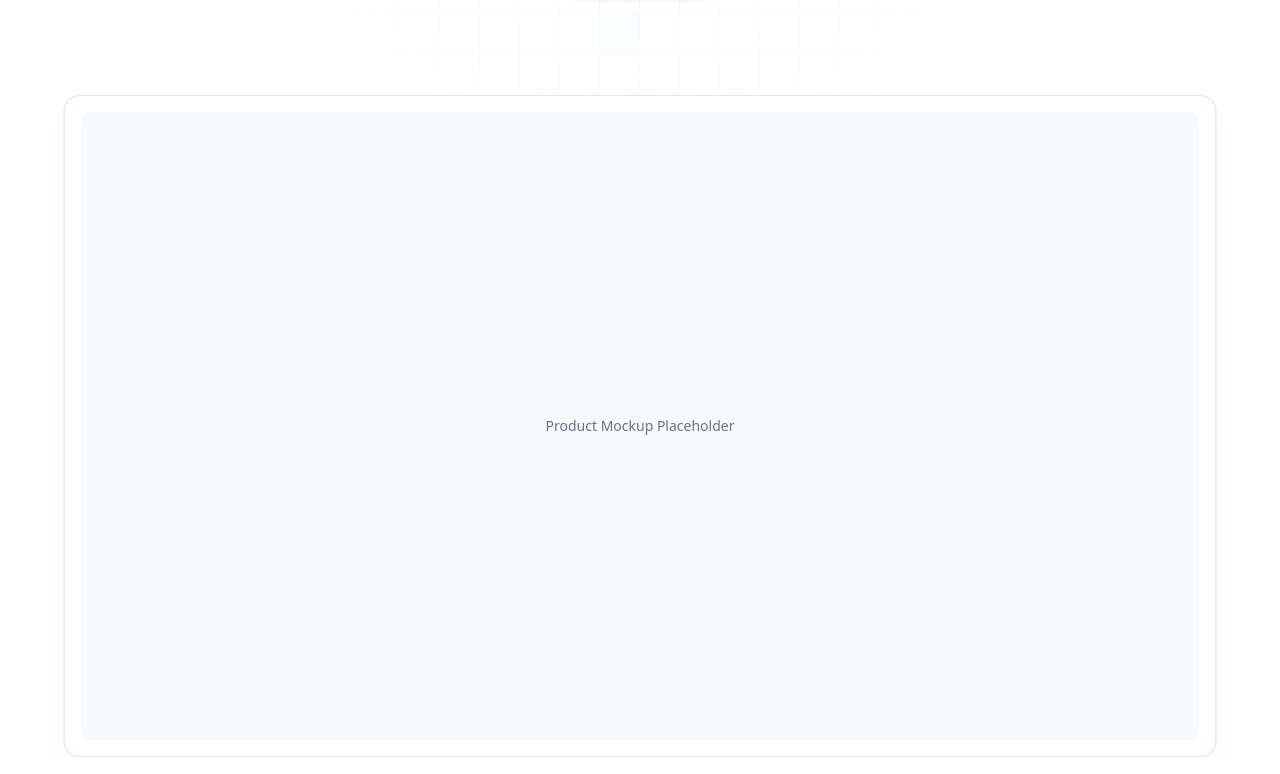
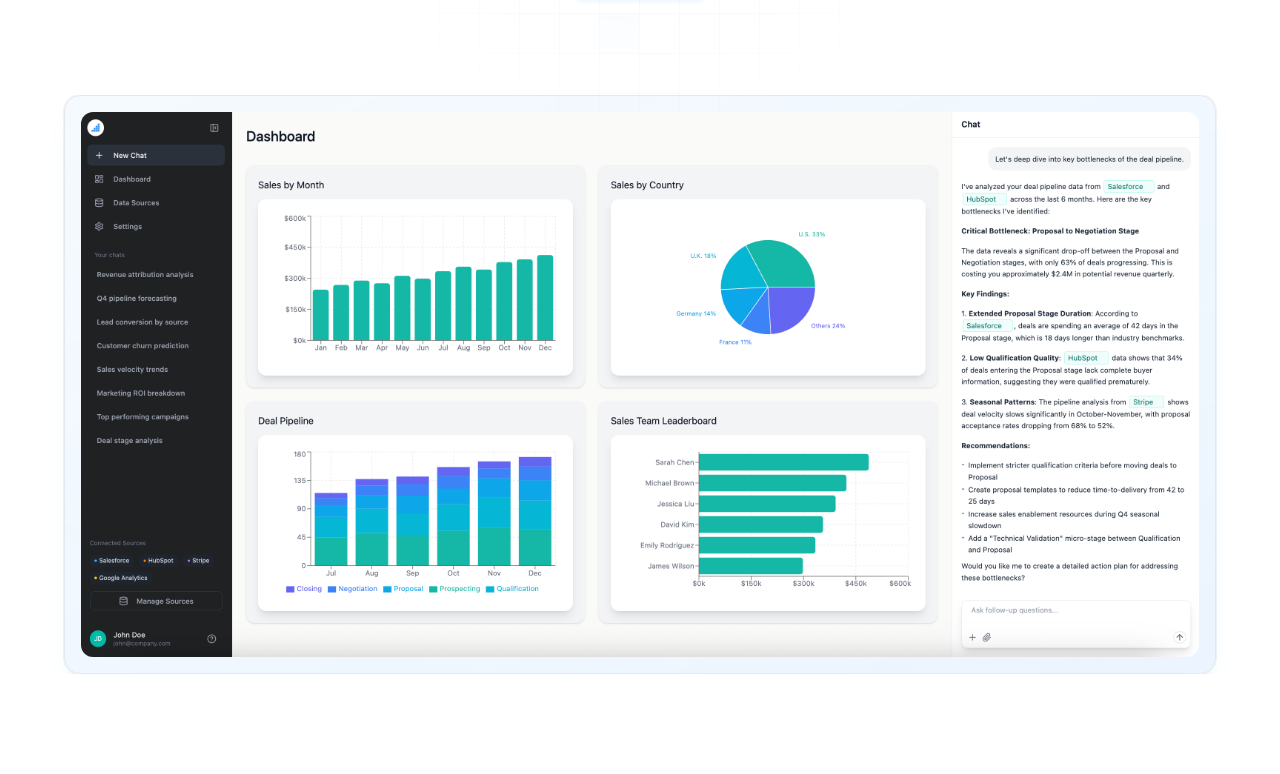
Before and after one commit to tdstt22/cellstack-gtm-nextjs, a Next.js app: page / in a window 1280 px wide. Shown: the part 546-1320 px from the top of the page. Built offline with nearby package versions, Linux system fonts and the light colour scheme.

Commit message:
Add homepage mockup to hero section and update nav bar for /get-started page to match home page

```diff
--- a/src/app/get-started/page.tsx
+++ b/src/app/get-started/page.tsx
@@ -1,11 +1,13 @@
 'use client'
 
+import React from 'react'
 import Link from 'next/link'
 import Image from 'next/image'
 import { Button } from '@/components/ui/button'
 import { GetStartedForm } from '@/components/sections/get-started-form'
 import { AnimatedGroup } from '@/components/ui/animated-group'
 import { Footer } from '@/components/sections/footer'
+import { cn } from '@/lib/utils'
 
 const transitionVariants = {
     item: {
@@ -50,16 +52,26 @@ const cardVariants = {
 }
 
 export default function GetStartedPage() {
+    const [isScrolled, setIsScrolled] = React.useState(false)
+
+    React.useEffect(() => {
+        const handleScroll = () => {
+            setIsScrolled(window.scrollY > 50)
+        }
+        window.addEventListener('scroll', handleScroll)
+        return () => window.removeEventListener('scroll', handleScroll)
+    }, [])
+
     return (
         <>
             {/* Header */}
             <header>
                 <nav className="fixed z-20 w-full px-2">
-                    <div className="mx-auto mt-2 max-w-6xl px-6 py-3 lg:py-4 bg-background/80 rounded-2xl border border-border/50 backdrop-blur-xl shadow-sm">
-                        <div className="flex items-center justify-between">
+                    <div className={cn('mx-auto mt-2 max-w-6xl px-6 transition-all duration-300 lg:px-12', isScrolled && 'bg-background/80 max-w-4xl rounded-2xl border border-border/50 backdrop-blur-xl lg:px-5 shadow-sm')}>
+                        <div className="flex items-center justify-between py-3 lg:py-4">
                             <Link href="/" aria-label="Back to home">
                                 <Image
-                                    src="/cellstack-logo-with-text.svg"
+                                    src="/cellstack-logo-transparent.svg"
                                     alt="Cellstack"
                                     width={150}
                                     height={32}
--- a/src/components/sections/hero-section.tsx
+++ b/src/components/sections/hero-section.tsx
@@ -111,9 +111,16 @@ export function HeroSection() {
                                 ...transitionVariants,
                             }}>
                             <div className="relative mt-16 mb-16 overflow-hidden px-2 sm:mt-20 md:mt-24 md:mb-24">
-                                <div className="relative mx-auto max-w-6xl overflow-hidden rounded-2xl border border-border/50 bg-card p-4 shadow-xl shadow-primary/5 ring-1 ring-border/50">
-                                    <div className="aspect-video relative rounded-xl bg-muted flex items-center justify-center">
-                                        <p className="text-muted-foreground text-sm">Product Mockup Placeholder</p>
+                                <div className="relative mx-auto max-w-6xl overflow-hidden rounded-2xl border border-border/50 bg-gradient-to-br from-primary/5 to-primary/10 p-4 shadow-xl shadow-primary/5 ring-1 ring-border/50">
+                                    <div className="relative w-full rounded-xl overflow-hidden">
+                                        <Image
+                                            src="/dashboard-mock.png"
+                                            alt="Cellstack Dashboard - AI-native BI platform interface"
+                                            width={1920}
+                                            height={1080}
+                                            className="w-full h-auto"
+                                            priority
+                                        />
                                     </div>
                                 </div>
                             </div>
@@ -218,7 +225,7 @@ const CellstackLogo = ({ className }: { className?: string }) => {
     return (
         <div className={cn('flex items-center', className)}>
             <Image
-                src="/cellstack-logo-with-text.svg"
+                src="/cellstack-logo-transparent.svg"
                 alt="Cellstack"
                 width={150}
                 height={32}
```
Also changed, not shown: public/cellstack-logo-transparent.svg (added), public/dashboard-mock.png (added).
